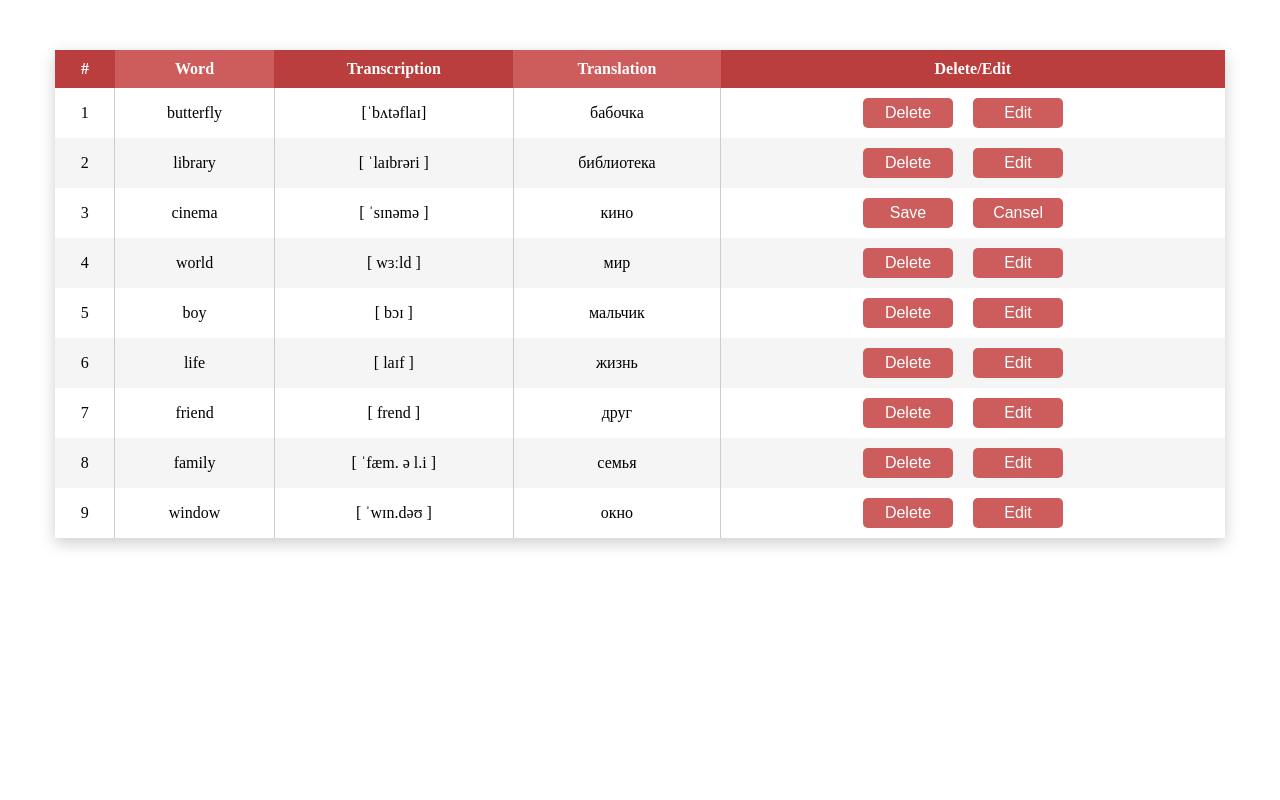
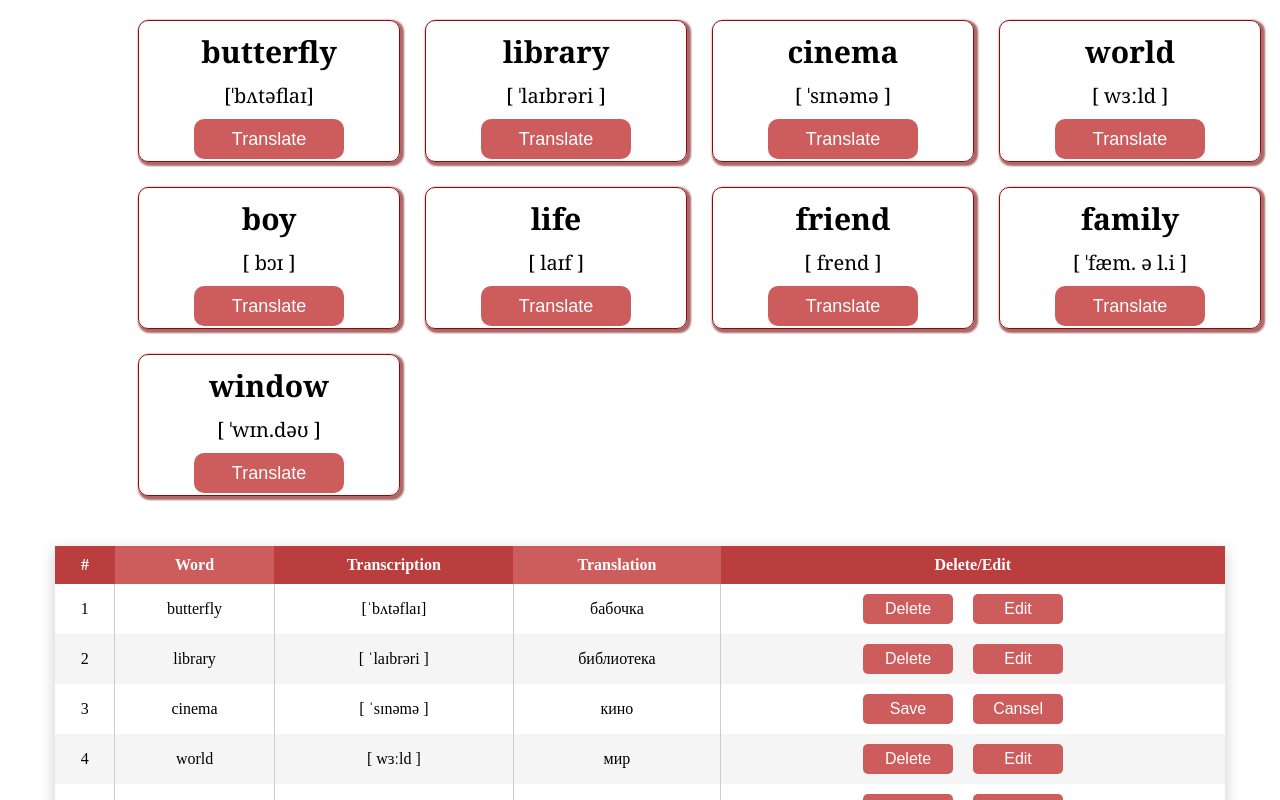
Before and after one commit to Lanarish/englishwords, a React (Create React App) app: page / in a window 1280 px wide. Shown: the top 800 px of the page. Built offline with nearby package versions, Linux system fonts and the light colour scheme.

Commit message:
added translation for cards

```diff
--- a/src/App.js
+++ b/src/App.js
@@ -7,7 +7,7 @@ import TableList from './components/TableList';
 function App() {
   return (
     <div className="App">
-      {/* <WordsList/>  */}
+      <WordsList/>
       <TableList/>
     </div>
   );
--- a/src/components/Card.jsx
+++ b/src/components/Card.jsx
@@ -1,16 +1,25 @@
-import React from 'react';
+import React, { useState } from 'react';
 import './styles/card.css'
 
 
 
 function Card(props) {
+    const [pressed, setPressed] = useState(false);
+
+    const handleClick = () => {
+        setPressed(!pressed);
+    }
     const { word, transcription, translation } = props;
     return (
         <div className="card">
             <div className="word">{word}</div>
             <div className="transcription">{transcription}</div>
-            {/* <div className="translation">{translation}</div> */}
-            <button className="button-translate">Translate</button>
+            {pressed ? <div className="translation"> {translation} </div> : <button className="button-translate" onClick={handleClick}> Translate </button>}
+            {/* {pressed
+                ? <div className="translation">{translation} </div>
+                : console.log("nothin")}
+            <button className="button-translate" onClick={handleClick}>Translate</button> */}
+
         </div >
     );
 }
--- a/src/components/CardsList.jsx
+++ b/src/components/CardsList.jsx
@@ -24,7 +24,8 @@ function CardsList() {
                 words.map(card => (
                     <Card
                         word={card.word}
-                        transcription={card.transcription}></Card>
+                        transcription={card.transcription}
+                        translation={card.translation}></Card>
                 ))
             }
         </div>
--- /dev/null
+++ b/src/components/TableButtonDelete.jsx
@@ -0,0 +1,11 @@
+import React from 'react';
+import './styles/tableList.css';
+
+
+function TableButtonDelete() {
+    return (
+        <button className="table_button">Delete</button>
+    )
+}
+
+export default TableButtonDelete;
--- /dev/null
+++ b/src/components/TableButtonEdit.jsx
@@ -0,0 +1,11 @@
+import React from 'react';
+import './styles/tableList.css';
+
+
+function TableButtonEdit() {
+    return (
+        <button className="table_button">Edit</button>
+    )
+}
+
+export default TableButtonEdit;
--- a/src/components/TableList.jsx
+++ b/src/components/TableList.jsx
@@ -1,5 +1,7 @@
 import React from 'react';
 import './styles/tableList.css';
+import TableButtonDelete from './TableButtonDelete';
+import TableButtonEdit from './TableButtonEdit';
 
 
 
@@ -46,8 +48,8 @@ function TableList() {
                                     </div>
                                 ) : (
                                     <div >
-                                        <button className="table_button">Delete</button>
-                                        <button className="table_button">Edit</button>
+                                        <TableButtonDelete />
+                                        <TableButtonEdit />
                                     </div>
                                 )}
                             </td>
--- a/src/components/styles/card.css
+++ b/src/components/styles/card.css
@@ -18,6 +18,12 @@
     margin-top: 10px;
     font-size: 20px;
     font-weight: 500;
+}
+
+.translation {
+    font-size: 26px;
+    margin-top: 10px;
+    color: indianred;
 }
 
 .button-translate {
```
